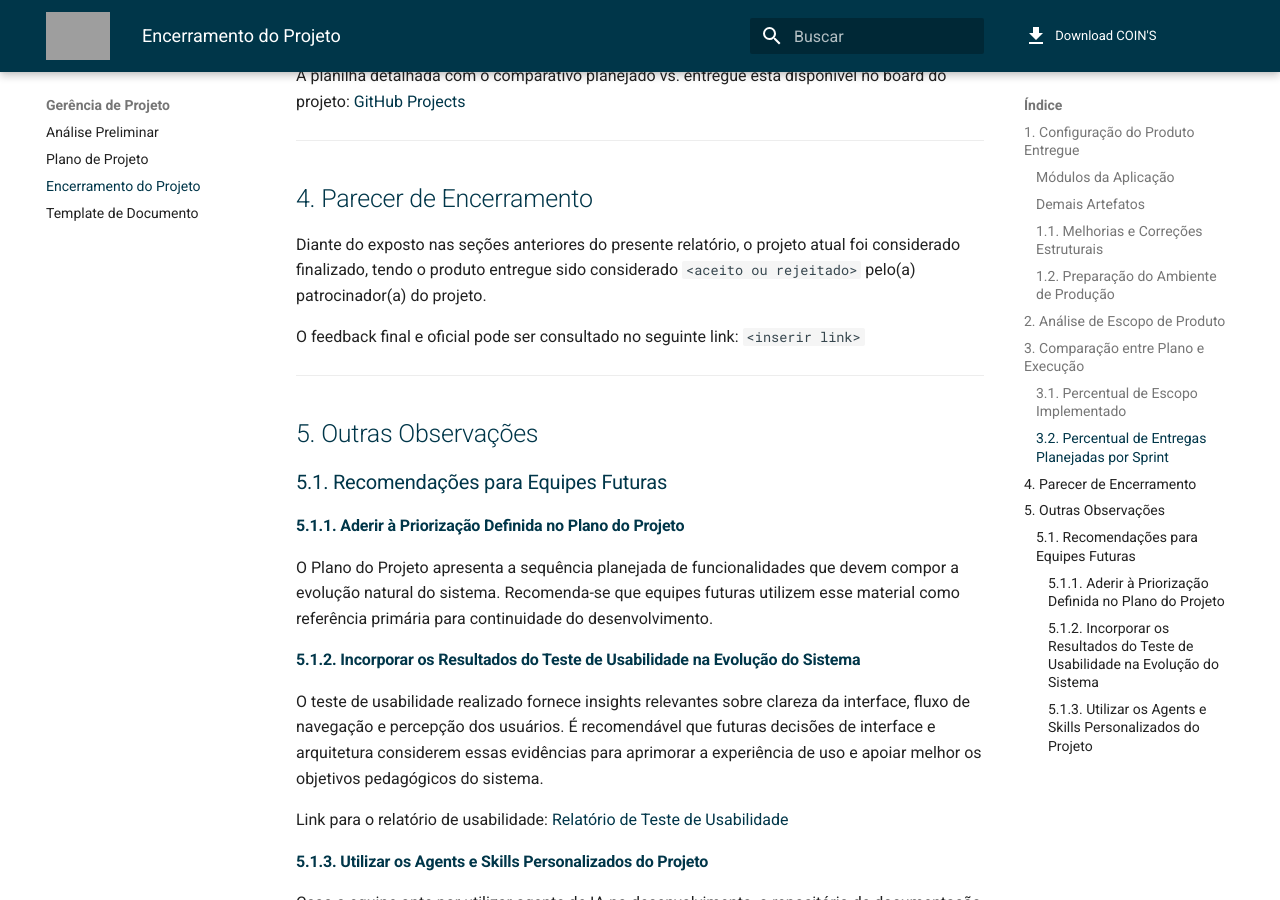
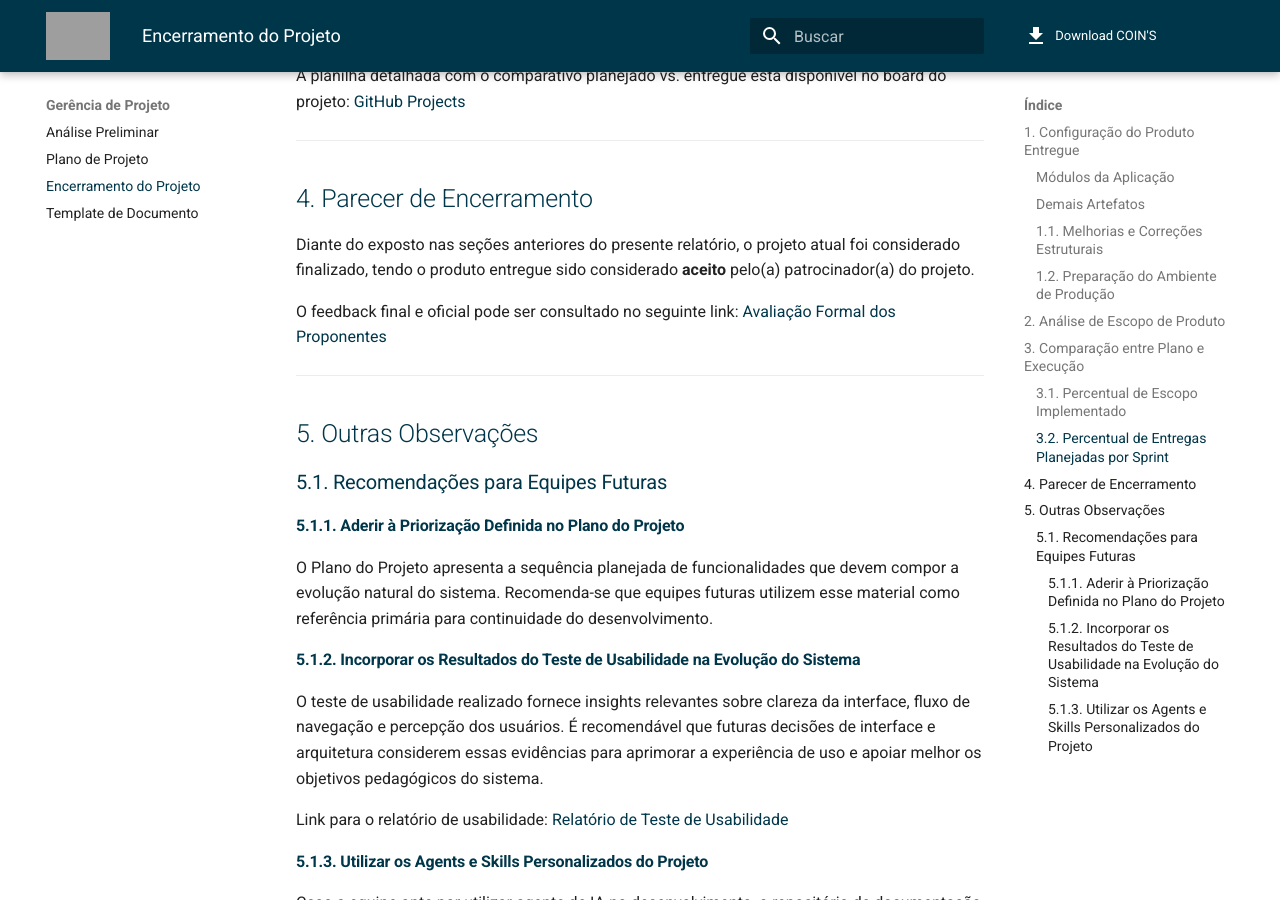
Before and after one commit to NES-Contabilidade-Integrada/doc-coins2026.1, an MkDocs documentation site: the page built from docs/gerencia-projeto/encerramento-do-projeto.md, in a window 1280 px wide and 900 px high, scrolled down 4621 px. Built offline with MkDocs 1.6.1 and Material for MkDocs 9.7.7, drawn with Linux system fonts in a browser that asks for light colours; grey boxes are pictures that could not be loaded.

Commit message:
docs(encerramento): registra aceite do projeto e adiciona link da avaliação formal
Co-Authored-By: Claude Sonnet 4.6 <noreply@anthropic.com>

```diff
--- a/docs/gerencia-projeto/encerramento-do-projeto.md
+++ b/docs/gerencia-projeto/encerramento-do-projeto.md
@@ -122,9 +122,9 @@ A planilha detalhada com o comparativo planejado vs. entregue está disponível
 
 ## 4. Parecer de Encerramento
 
-Diante do exposto nas seções anteriores do presente relatório, o projeto atual foi considerado finalizado, tendo o produto entregue sido considerado `<aceito ou rejeitado>` pelo(a) patrocinador(a) do projeto.
+Diante do exposto nas seções anteriores do presente relatório, o projeto atual foi considerado finalizado, tendo o produto entregue sido considerado **aceito** pelo(a) patrocinador(a) do projeto.
 
-O feedback final e oficial pode ser consultado no seguinte link: `<inserir link>`
+O feedback final e oficial pode ser consultado no seguinte link: [Avaliação Formal dos Proponentes](https://drive.google.com/drive/folders/1sgNv1QG4VcDq36tNcK7JW_XTM-UiIJDt?usp=drive_link)
 
 ---
 
```
